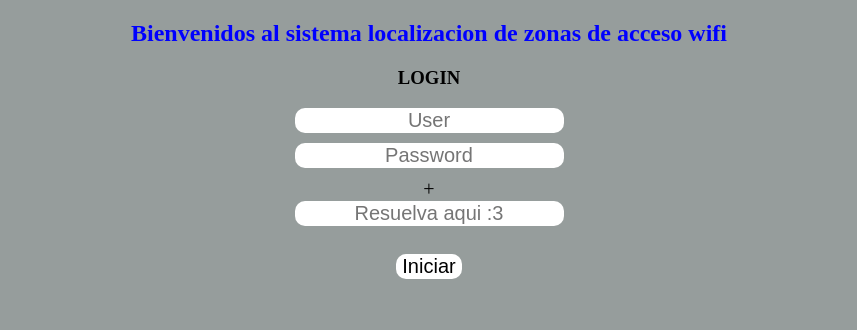
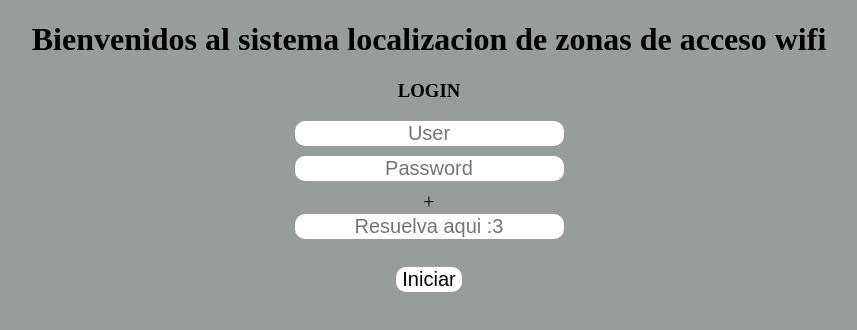
Before and after one commit to DanielBanquet11/ejercicio, a React (Vite) app: page / in a window 1280 px wide. Shown: the top 330 px of the page, without its empty margins (211-1068 px from the left). Built offline with nearby package versions, Linux system fonts and the light colour scheme.

Commit message:
Update App.jsx

```diff
--- a/src/App.jsx
+++ b/src/App.jsx
@@ -78,7 +78,7 @@ const { user, pass, captcha } = Form;
     <div className="parent">
 
         <div className="div2">
-            <h2>Bienvenidos al sistema localizacion de zonas de acceso wifi</h2>
+            <h1>Bienvenidos al sistema localizacion de zonas de acceso wifi</h1>
         </div>
         <div className="div3">
               <form id="f1" onSubmit={ Submit } >
```
